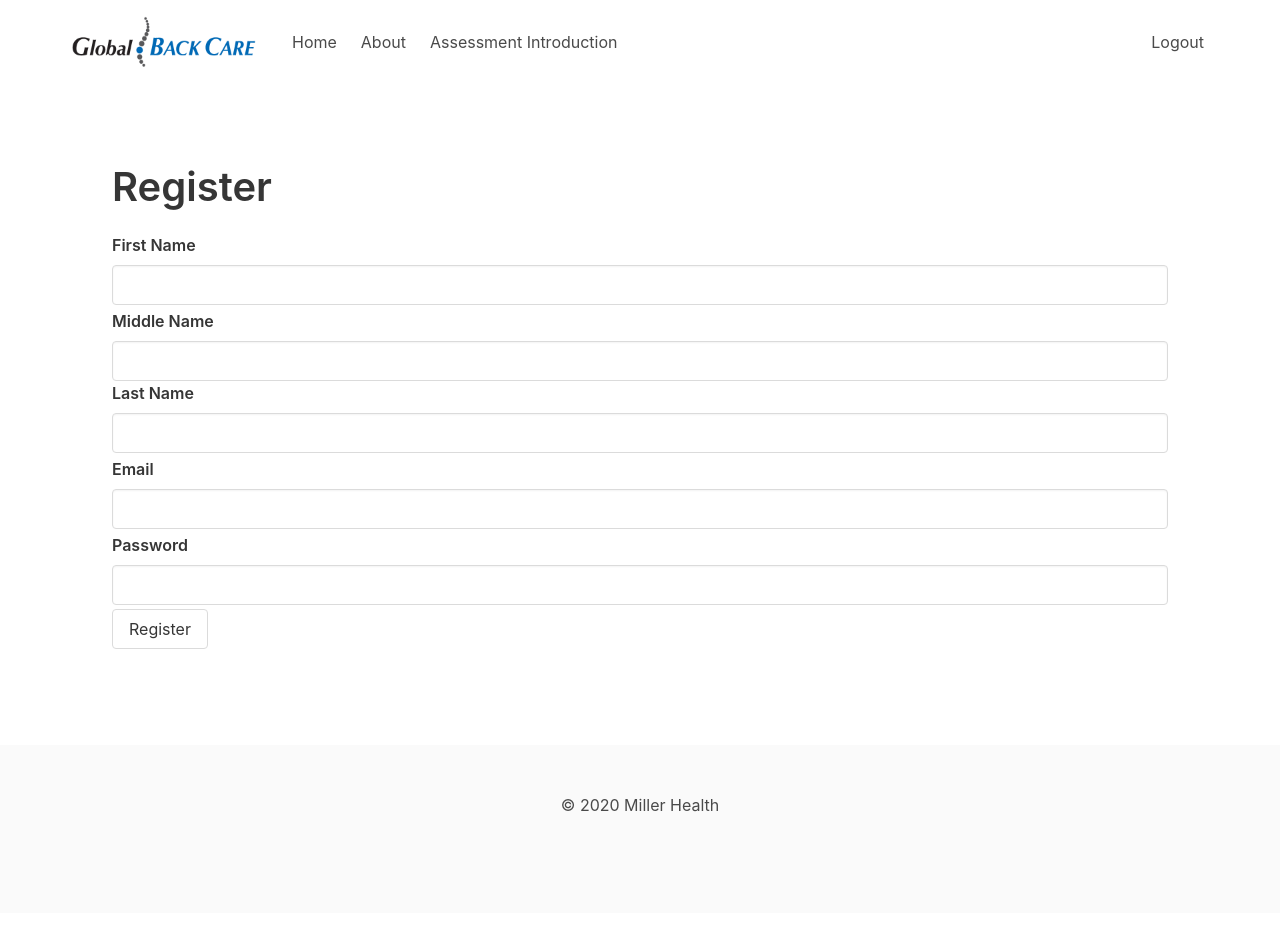
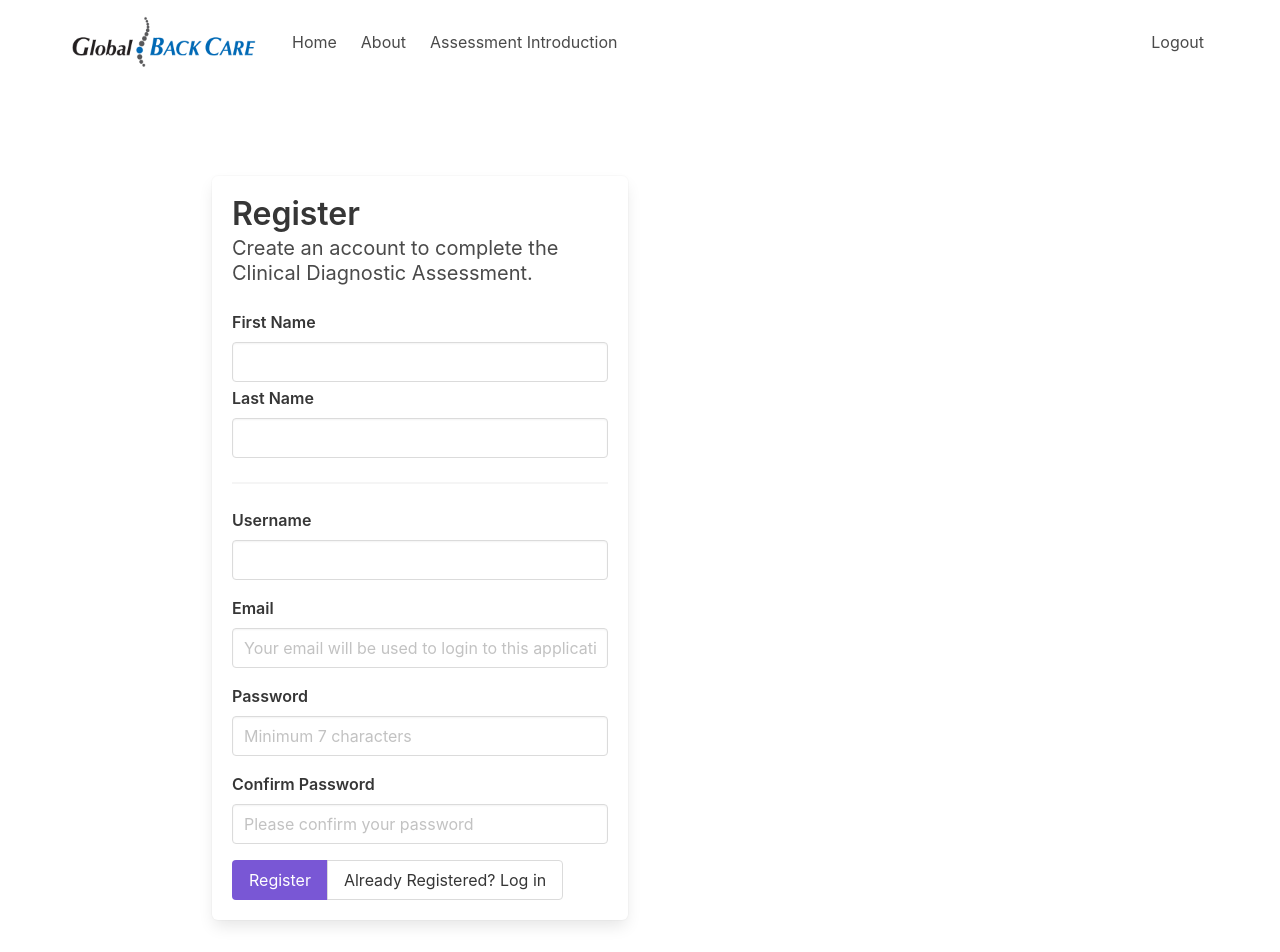
Before and after one commit to itsreallyhim/ClinicalDiagnosticApp, a Vue app in the folder clientapp/: page /register in a window 1280 px wide. Shown: the top 952 px of the page. Before the commit the page ends 913 px from the top, so only its background shows below. Built offline with nearby package versions, Linux system fonts and the light colour scheme.

Commit message:
updated form styling, include username and use an object for info

```diff
--- a/clientapp/src/views/Register.vue
+++ b/clientapp/src/views/Register.vue
@@ -1,89 +1,115 @@
 <template>
     <section class="section">
-    <h1 class="title is-2">Register</h1>
+        <div class="container">
+            <div class="column is-5 is-offset-1">
+                <div class="box">
+                    <h3 class="title is-3">Register</h3>
+                    <p class="subtitle">Create an account to complete the Clinical Diagnostic Assessment.</p>
                     <ValidationObserver ref="observer" v-slot="{ handleSubmit }">
-      <ValidationProvider
-        rules="required"
-        name="First Name"
-        v-slot="{ errors, valid }"
-      >
-        <b-field
-          label="First Name"
+
+                        <ValidationProvider rules="required" name="First Name" v-slot="{ errors, valid }">
+                            <b-field label="First Name"
                                      :type="{ 'is-danger': errors[0], 'is-success': valid }"
-          :message="errors"
-        >
-          <b-input v-model="firstname" />
+                                     :message="errors">
+                                <b-input v-model="user.firstName" />
                             </b-field>
                         </ValidationProvider>
-      <ValidationProvider name="Middle Name" v-slot="{ errors, valid }">
-        <b-field label="Middle Name">
-          <b-input v-model="middlename" />
+
+                        <ValidationProvider rules="required" name="Last Name" v-slot="{ errors, valid }">
+                            <b-field label="Last Name"
+                                     :type="{ 'is-danger': errors[0], 'is-success': valid }"
+                                     :message="errors">
+                                <b-input v-model="user.lastName" />
                             </b-field>
                         </ValidationProvider>
-      <ValidationProvider
-        rules="required"
-        name="Last Name"
-        v-slot="{ errors, valid }"
-      >
-        <b-field
-          label="Last Name"
+
+                        <hr />
+
+                        <ValidationProvider rules="required" name="Username" v-slot="{ errors, valid }">
+                            <b-field label="Username"
                                      :type="{ 'is-danger': errors[0], 'is-success': valid }"
-          :message="errors"
-        >
-          <b-input v-model="lastname" />
+                                     :message="errors">
+                                <b-input v-model="user.username" />
                             </b-field>
                         </ValidationProvider>
-      <ValidationProvider
-        rules="required|email"
-        name="Email"
-        v-slot="{ errors, valid }"
-      >
-        <b-field
-          label="Email"
+
+                        <div class="my-4">
+                            <ValidationProvider rules="required|email" name="Email" v-slot="{ errors, valid }" vid="EmailAddress">
+                                <b-field label="Email"
                                          :type="{ 'is-danger': errors[0], 'is-success': valid }"
-          :message="errors"
-        >
-          <b-input type="email" v-model="email" />
+                                         :message="errors">
+                                    <b-input type="email" v-model="user.emailaddress" placeholder="Your email will be used to login to this application" />
                                 </b-field>
                             </ValidationProvider>
-      <ValidationProvider
-        rules="required"
+                        </div>
+
+                        <div class="my-4">
+                            <ValidationProvider rules="required"
                                                 vid="password"
                                                 name="Password"
-        v-slot="{ errors, valid }"
-      >
-        <b-field
-          label="Password"
+                                                v-slot="{ errors, valid }">
+                                <b-field label="Password"
                                          :type="{ 'is-danger': errors[0], 'is-success': valid }"
-          :message="errors"
-        >
-          <b-input type="password" v-model="password" />
+                                         :message="errors">
+                                    <b-input type="password"
+                                             v-model="user.password"
+                                             placeholder="Minimum 7 characters" />
                                 </b-field>
                             </ValidationProvider>
-      <b-button
-        tag="input"
+                        </div>
+
+                        <div class="my-4">
+                            <ValidationProvider rules="required|confirmed:password"
+                                                name="Password Confirmation"
+                                                v-slot="{ errors, valid }">
+                                <b-field label="Confirm Password"
+                                         :type="{ 'is-danger': errors[0], 'is-success': valid }"
+                                         :message="errors">
+                                    <b-input type="password" v-model="confirmation" placeholder="Please confirm your password"></b-input>
+                                </b-field>
+                            </ValidationProvider>
+                        </div>
+                        <div class="buttons has-addons is-grouped">
+                            <b-button tag="input"
+                                      type="is-link"
                                       native-type="submit"
                                       value="Register"
-        v-on:click="handleSubmit(submit)"
-      />
+                                      v-on:click="handleSubmit(submit)" />
+
+                            <b-button tag="router-link"
+                                      native-type="submit"
+                                      to="/login">
+                                Already Registered? Log in
+                            </b-button>
+                        </div>
                     </ValidationObserver>
+                </div>
+            </div>
+        </div>
     </section>
 </template>
+<script>
+    import { mapActions } from 'vuex'
 
-<script>
     export default {
         name: "Register",
         data() {
             return {
-      firstname: "",
-      middlename: "",
-      lastname: "",
-      email: "",
-      password: "",
+                user: {
+                    firstName: '',
+                    lastName: '',
+                    username: '',
+                    emailaddress: '',
+                    password: '',
+
+                },
             };
         },
         methods: {
-    submit() {},
+            ...mapActions('account', ['register']),
+            submit() {
+                this.$store.dispatch('account/register', this.user);
+            },
         },
     };
 </script>
```
Lines whose indentation alone changed are shown as unchanged.
